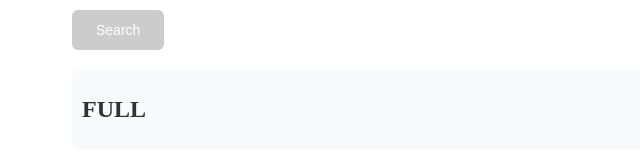
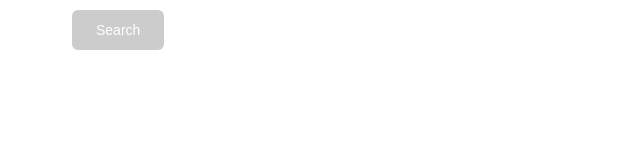
Before and after one commit to Stuffa1991/foreflight-code-challenge, an Angular app: page /weather/full in a window 1280 px wide. Shown: the part 170-326 px from the top of the page, without its empty margins (0-640 px from the left). Built offline with nearby package versions, Linux system fonts and the light colour scheme.

Commit message:
Changes Clean up to structure of html

```diff
--- a/src/app/features/weather/components/weather-report/weather-report.component.html
+++ b/src/app/features/weather/components/weather-report/weather-report.component.html
@@ -39,17 +39,14 @@
     </div>
   }
 
-  <div class="weather-report">
-    <h1 class="weather-report__title">{{ weatherReportType }}</h1>
-  </div>
   @if (weatherReport(); as weatherReport) {
     @if (weatherReport | TypeIsIcaoReport) {
-      <div class="weather-report__content">
-        @if (weatherReportType === "METAR" || weatherReportType === "FULL") {
-          @if (weatherReportType === "FULL") {
-            <h1 class="weather-report__title">METAR</h1>
-          }
+      @if (weatherReportType === "METAR" || weatherReportType === "FULL") {
+        <div class="weather-report">
+          <h1 class="weather-report__title">METAR</h1>
+        </div>
 
+        <div class="weather-report__content">
           <div class="weather-report__conditions weather-report__conditions--single">
             <div class="weather-report__conditions-value">
               {{ weatherReport.report.conditions.text }}
@@ -114,13 +111,15 @@
               {{ weatherReport.report.conditions.densityAltitudeFt }}'
             </div>
           </div>
-        }
+        </div>
+      }
 
-        @if (weatherReportType === "TAF" || weatherReportType === "FULL") {
-          @if (weatherReportType === "FULL") {
-            <h1 class="weather-report__title">TAF</h1>
-          }
+      @if (weatherReportType === "TAF" || weatherReportType === "FULL") {
+        <div class="weather-report">
+          <h1 class="weather-report__title">TAF</h1>
+        </div>
 
+        <div class="weather-report__content">
           <div class="weather-report__forecast weather-report__forecast--single">
             <div class="weather-report__forecast-value">
               {{ weatherReport.report.forecast.text }}
@@ -175,8 +174,8 @@
               </div>
             }
           </div>
-        }
-      </div>
+        </div>
+      }
     } @else if (weatherReport | TypeIsIcaoReportNotFound) {
       <div class="weather-report__error">Not Found</div>
     }
--- a/src/app/features/weather/components/weather-report/weather-report.component.scss
+++ b/src/app/features/weather/components/weather-report/weather-report.component.scss
@@ -1,5 +1,5 @@
 .previous__searches {
-  margin: 1.25rem 0;
+  margin: 0.5rem 0;
   padding: 0.9375rem;
   border-radius: 0.5rem;
   background-color: #f5f5f5;
@@ -7,7 +7,7 @@
   &-header {
     font-size: 1.2rem;
     color: #333;
-    margin-bottom: 0.75rem;
+    margin: 0 0 0.5rem;
   }
 
   &-list {
@@ -177,12 +177,12 @@
   margin: 10px 0;
 
   &--heading {
-    height: 2.3125rem;
+    height: 5rem;
     width: 100%;
   }
 
   &--text {
-    height: 1.4375rem;
+    height: 2.5rem;
     width: 44%;
   }
 
```
